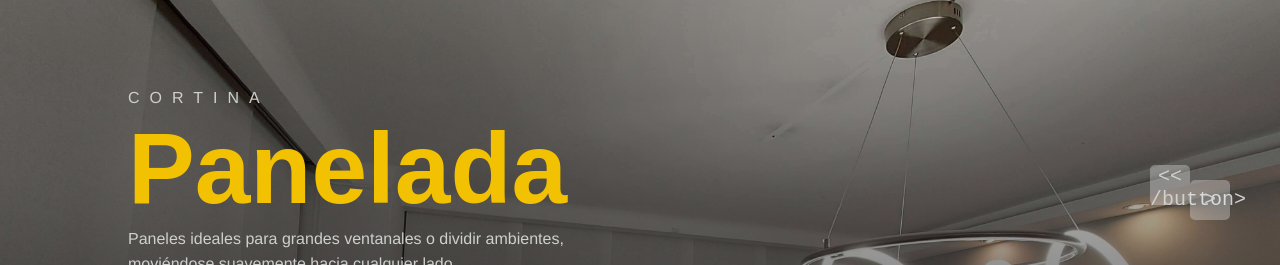
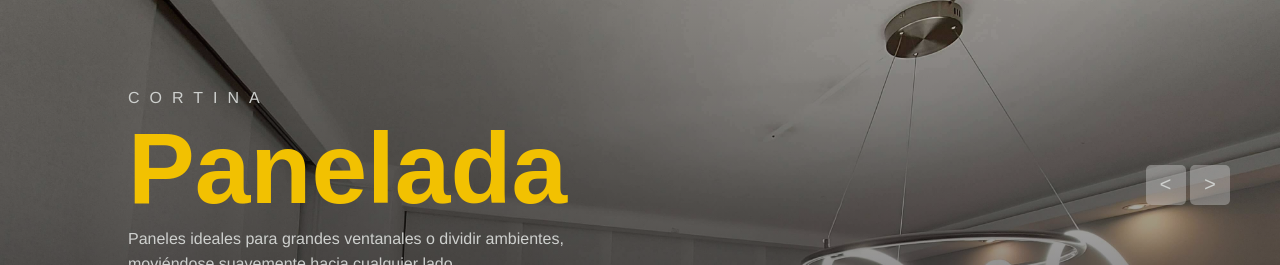
Before and after one commit to Jhairzp27/Disaccort, a website: page index.html in a window 1280 px wide. Shown: the part 75-340 px from the top of the page. Drawn offline with Linux system fonts and the light colour scheme.

Commit message:
fix: replace raw < and > with HTML entities

```diff
--- a/index.html
+++ b/index.html
@@ -149,9 +149,8 @@
         </div>
       </div>
       <div class="arrows">
-        <button id="prev">
-          << /button>
-            <button id="next">></button>
+        <button id="prev">&lt;</button>
+        <button id="next">&gt;</button>
       </div>
       <div class="thumbnail">
         <div class="item active">
```
